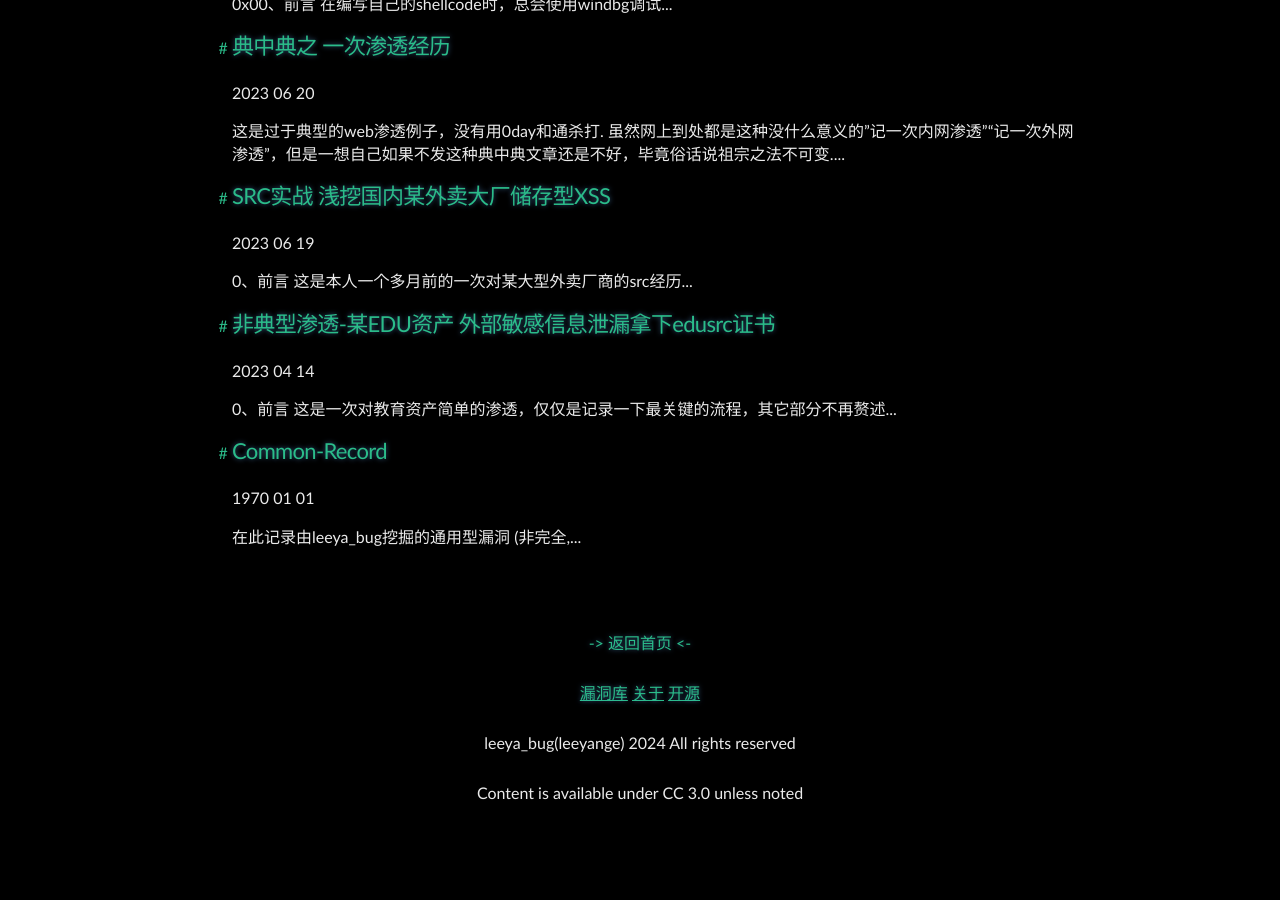
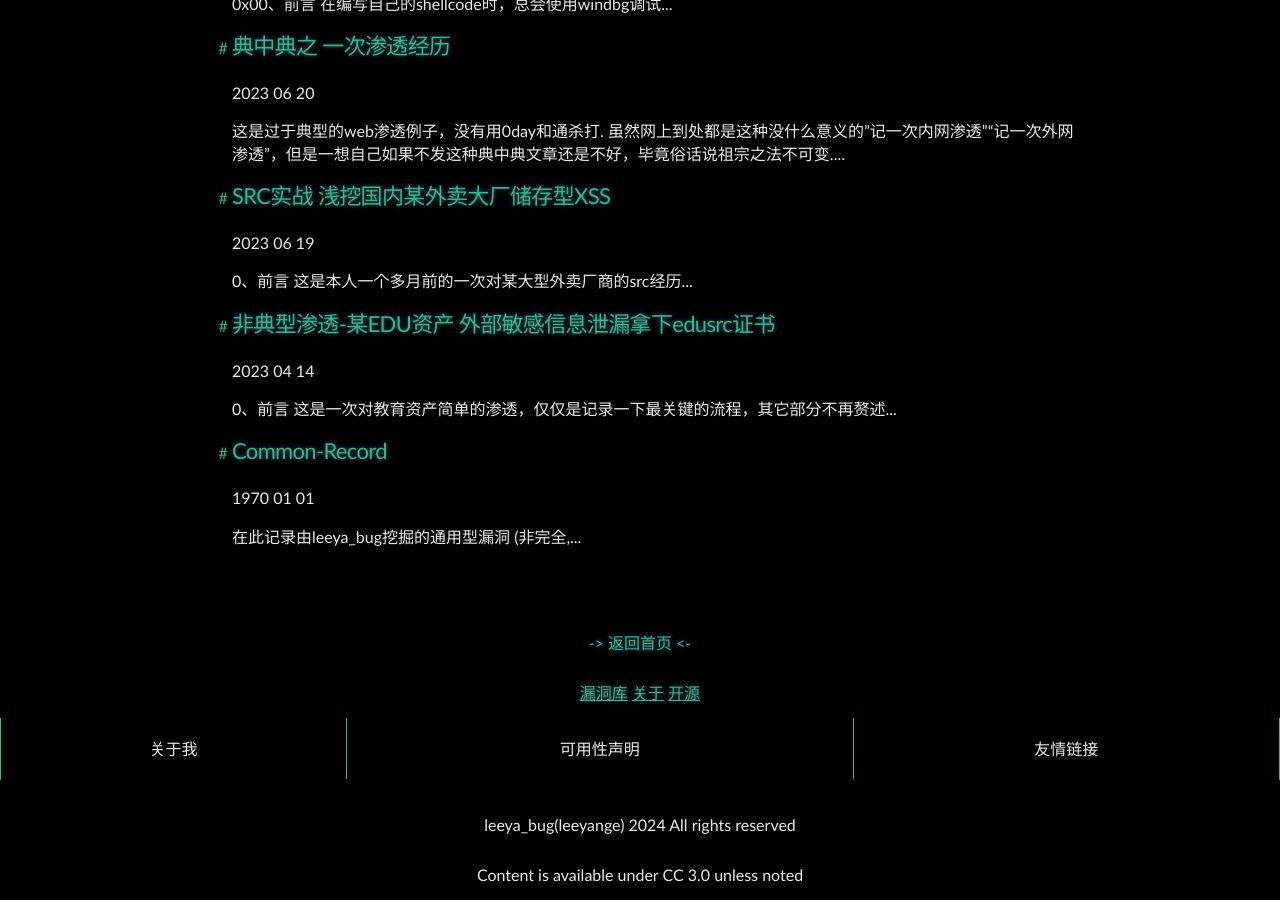
Before and after one commit to Leeyangee/leeyangee.github.io, a Jekyll site: the page built from index.html, in a window 1280 px wide and 900 px high, scrolled down 1241 px. Built offline with Jekyll 4.4.1, drawn with Linux system fonts in a browser that asks for light colours; the list of posts is cut into pages by our own code; before the commit the page ends 2059 px from its top, so only the background shows below that.

Commit message:
Update footer.html

```diff
--- a/_includes/footer.html
+++ b/_includes/footer.html
@@ -6,6 +6,13 @@
     <a style="text-decoration: underline;color: #2bbc8a;" href="/Common-Record">漏洞库</a>
     <a style="text-decoration: underline;color: #2bbc8a;" href="/about">关于</a>
     <a style="text-decoration: underline;color: #2bbc8a;" href="/opensource">开源</a><br>
+    <table style="border:1px solid #2bbc8a;border-collapse: collapse;border-top: black;border-bottom: black" border="1">
+      <tr>
+        <td colspan="6">关于我</td>
+        <td colspan="6">可用性声明</td>
+        <td colspan="6">友情链接</td>
+      </tr>
+    </table>
     <!--
     <a href="http://autobug.leeyabug.top" style="color: #2bbc8a;">公开漏洞数据库</a>
     <a href="http://cn.bing.com.97f016bbe1fd6ea0ss.e6e4f8e96e0d3624.top/search/" style="color: #2bbc8a;">赞助地址</a><br><br>
```
